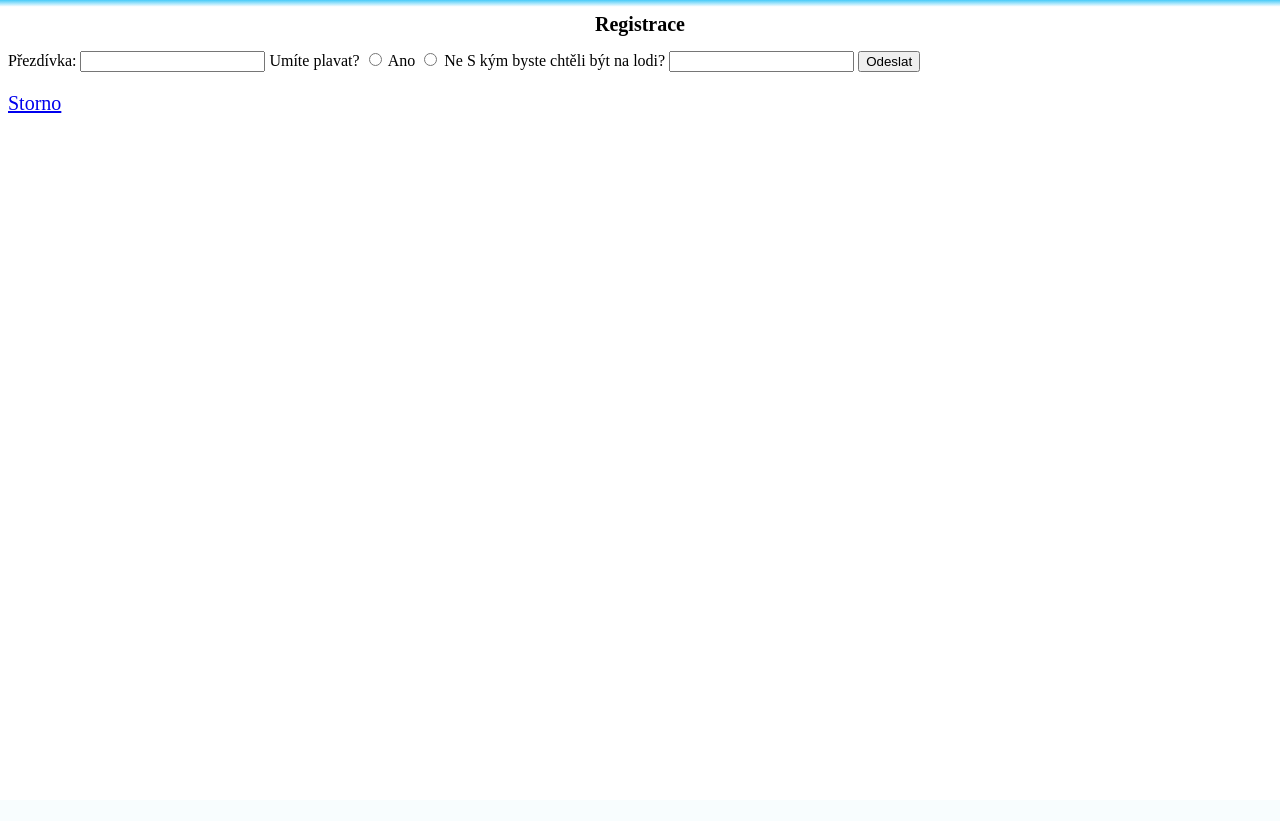
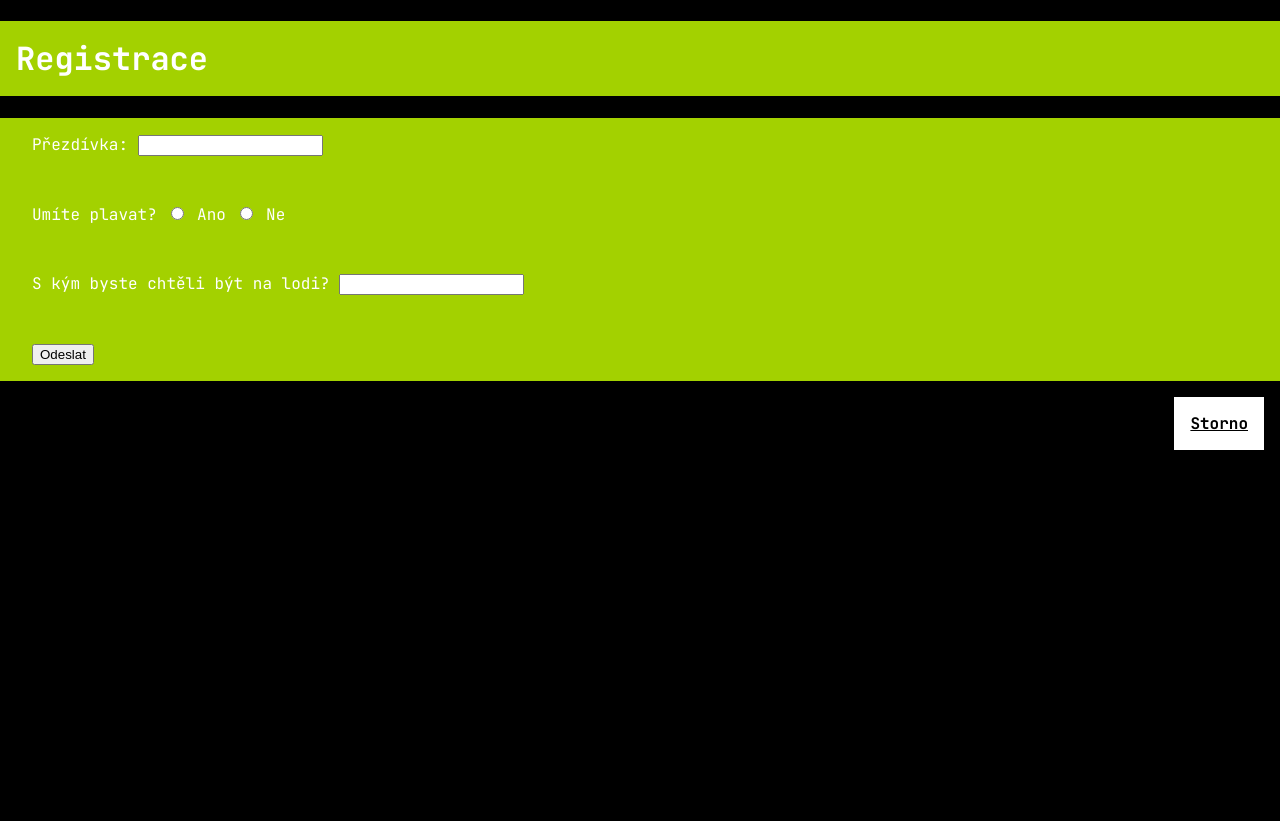
Before and after one commit to oschl-git/wa-canoe-registration, a Flask app: page /registration in a window 1280 px wide. Before the commit the page ends 113 px from the top, so only its background shows below. Run offline with Flask 3, Linux system fonts and the light colour scheme.

Commit message:
Added a sick fucking design

```diff
--- a/registrations.json
+++ b/registrations.json
@@ -8,5 +8,10 @@
         "nick": "Erik",
         "can_swim": "1",
         "friend": "test"
+    },
+    {
+        "nick": "Karel",
+        "can_swim": "1",
+        "friend": "Nem\u00e1mnoy"
     }
 ]
--- a/static/style.css
+++ b/static/style.css
@@ -1,13 +1,94 @@
-body {
-  background: linear-gradient(0,  rgba(255,255,255,1) 95%, rgba(25,189,246,0.8)100%);
-  background-repeat: no-repeat;
+@import url('https://fonts.googleapis.com/css2?family=JetBrains+Mono:ital,wght@0,300;0,400;0,700;0,800;1,300;1,400&display=swap');
+
+@keyframes colorCycle {
+	0% {
+		background-color: red;
+	}
+	25% {
+		background-color: blue;
+	}
+	50% {
+		background-color: green;
+	}
+	75% {
+		background-color: yellow;
+	}
+	100% {
+		background-color: red;
+	}
+}
+
+* {
+	box-sizing: border-box;
+}
+
+html {
+	font-family: 'JetBrains Mono', sans-serif;
+	background-color: black;
+	color: white;
 }
 
 h1 {
-  text-align: center;
-  font-size: 20px;
+	padding: 1rem;
 }
 
-p {
-  font-size: 20px;
+html, body {
+	margin: 0;
+	padding: 0;
+	width: 100%;
+	height: 100%;
 }
+
+.rainbow {
+	background-color: red;
+	animation: colorCycle 10s linear infinite;
+}
+
+table {
+	border-collapse: collapse;
+	width: 100%;
+}
+
+th {
+	background-color: #f2f2f2;
+	color: black;
+}
+
+td {
+	border: 1px solid #ccc;
+	padding: 8px;
+}
+
+table, th, td {
+	border-spacing: 0;
+	border-collapse: collapse;
+}
+
+.link {
+	text-align: right;
+	background-color: transparent;
+	margin: 1rem;
+	margin-top: 2rem;
+}
+
+a, a:visited {
+	color: black;
+	background-color: white;
+	padding: 1rem;
+	font-weight: bold;
+}
+
+a:hover {
+	background-color: red;
+	animation: colorCycle 10s linear infinite;
+	color: white;
+}
+
+form div {
+	margin: 1rem;
+	padding: 1rem;
+}
+
+button {
+
+}
--- a/templates/registration.html
+++ b/templates/registration.html
@@ -3,30 +3,41 @@
 <head>
     <meta charset="UTF-8"/>
     <meta name="viewport" content="width=device-width,initial-scale=1"/>
-    <link rel="stylesheet" href="/style.css"/>
+    <link rel="stylesheet" href="/static/style.css"/>
     <title>Registrace</title>
     <script src="https://code.jquery.com/jquery-3.6.0.min.js"></script>
 </head>
 <body>
+<div class="rainbow">
     <h1>Registrace</h1>
+</div>
+<div class="rainbow">
     <form action="/register" method="POST" id="register-form">
+        <div>
             <label for="nick">Přezdívka:</label>
-    <input type="text" id="nick" name="nick" required pattern="[A-Za-z0-9]{2,20}"
+            <input type="text" id="nick" name="nick" required pattern="[\p{L}0-9]{2,20}"
                    title="Přezdívka musí mít 2 až 20 znaků, obsahovat pouze čísla a písmena bez mezer.">
-
+        </div>
+        <div>
             <label>Umíte plavat?</label>
             <input type="radio" id="yes" name="can_swim" value="1" required>
             <label for="yes">Ano</label>
             <input type="radio" id="no" name="can_swim" value="0">
             <label for="no">Ne</label>
-
+        </div>
+        <div>
             <label for="friend">S kým byste chtěli být na lodi?</label>
-    <input type="text" id="friend" name="friend" pattern="[A-Za-z0-9]{2,20}"
+            <input type="text" id="friend" name="friend" pattern="[\p{L}0-9]{2,20}"
                    title="Text musí mít 2 až 20 znaků, obsahovat pouze čísla a písmena bez mezer.">
-
+        </div>
+        <div>
             <input type="submit" value="Odeslat">
+        </div>
     </form>
-<p><a href="/">Storno</a></p>
+</div>
+<div class="link">
+    <a href="/">Storno</a>
+</div>
 
 <script>
     $("#register-form").submit(async function (event) {
```
Also changed, not shown: templates/index.html (+8 -2 lines). Lines whose indentation alone changed are shown as unchanged.
